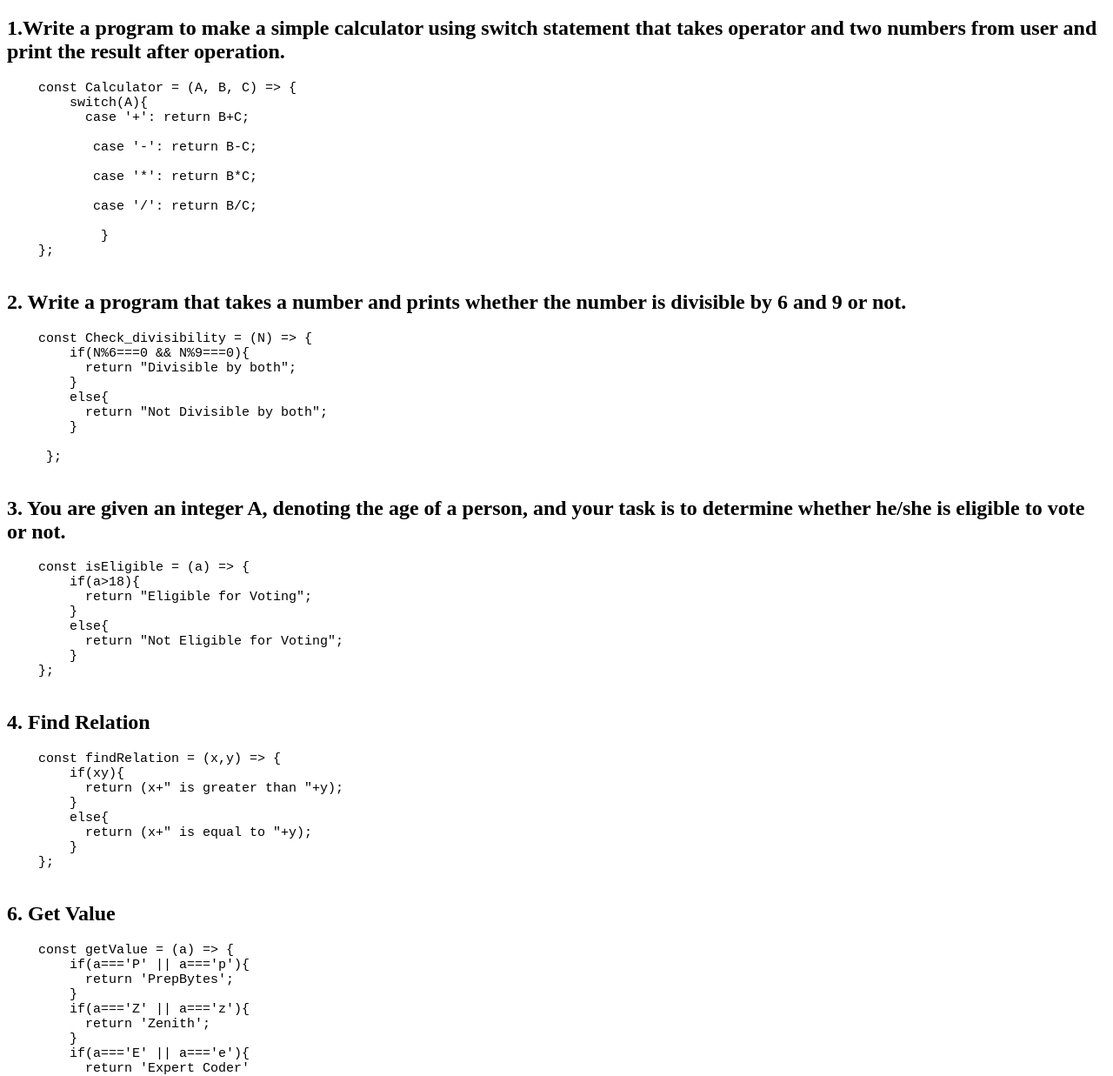
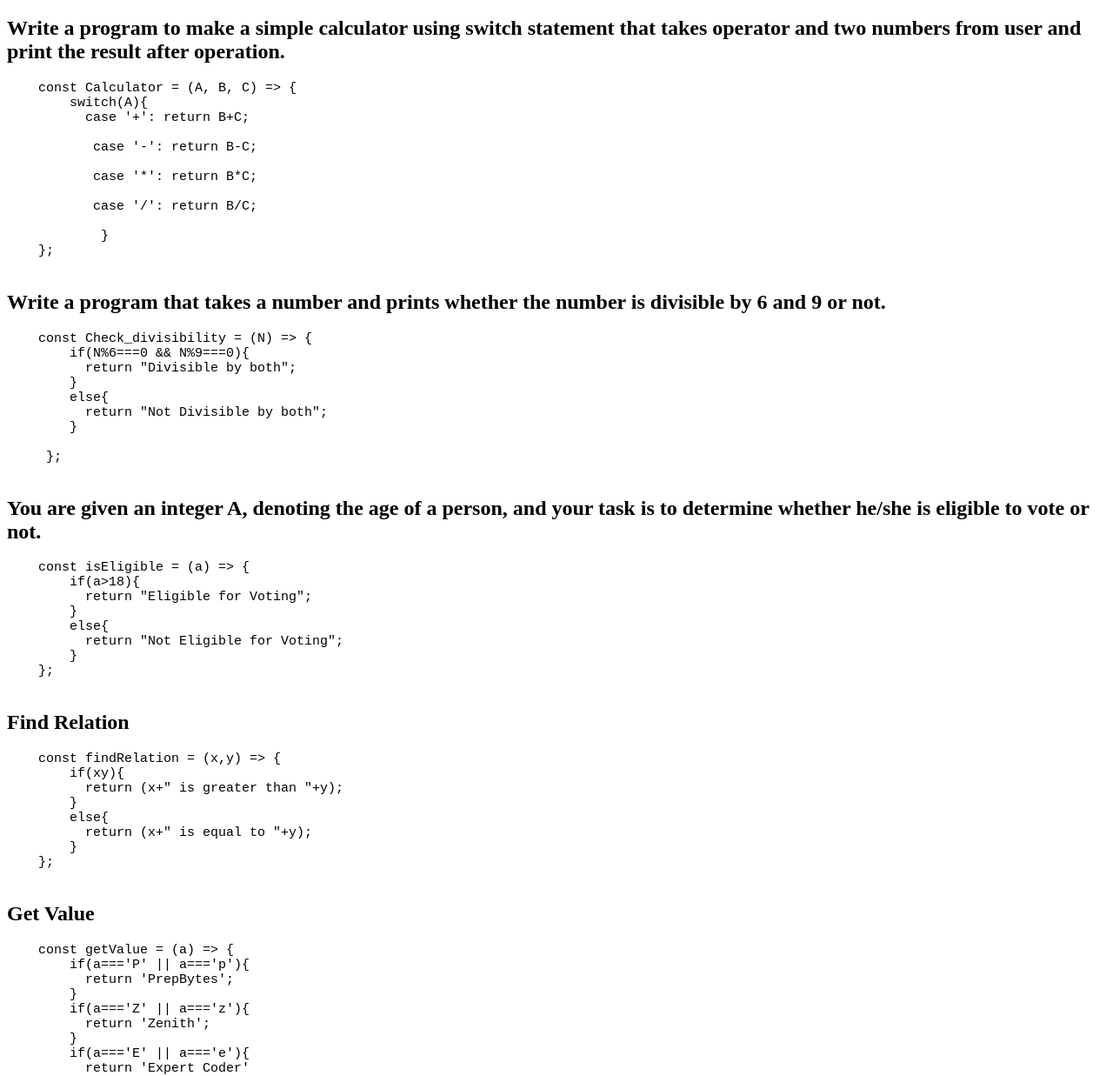
Before and after one commit to Ankita-01Mishra/Decision-Making, a plain HTML site: page index.html in a window 1280 px wide. Shown: the part 61-1298 px from the top of the page at 87% size. Drawn offline with Linux system fonts and the light colour scheme.

Commit message:
committed!!

```diff
--- a/index.html
+++ b/index.html
@@ -8,7 +8,7 @@
 </head>
 <body>
     <h1 style="color: blue;">Decision Making</h1>
-    <h2 style="font-family: sans_serif;">1.Write a program to make a simple calculator using switch statement that takes operator and two numbers from user and print the result after operation.</h2>
+    <h2 style="font-family: sans_serif;">Write a program to make a simple calculator using switch statement that takes operator and two numbers from user and print the result after operation.</h2>
     <pre style="font-size: 15px;">
     const Calculator = (A, B, C) => {
 	switch(A){
@@ -23,7 +23,7 @@
 	    }
     };
  </pre>
- <h2 style="font-family: sans_serif;">2. Write a program that takes a number and prints whether the number is divisible by 6 and 9 or not.</h2>
+ <h2 style="font-family: sans_serif;">Write a program that takes a number and prints whether the number is divisible by 6 and 9 or not.</h2>
  <pre style="font-size: 15px;">
     const Check_divisibility = (N) => {
         if(N%6===0 && N%9===0){
@@ -35,7 +35,7 @@
 
      };
  </pre>
- <h2 style="font-family: sans_serif;">3. You are given an integer A, denoting the age of a person, and your task is to determine whether he/she is eligible to vote or not.</h2>
+ <h2 style="font-family: sans_serif;">You are given an integer A, denoting the age of a person, and your task is to determine whether he/she is eligible to vote or not.</h2>
  <pre style="font-size: 15px;">
     const isEligible = (a) => {
         if(a>18){
@@ -46,7 +46,7 @@
         }
     };
  </pre>
- <h2 style="font-family: sans_serif;">4. Find Relation</h2>
+ <h2 style="font-family: sans_serif;">Find Relation</h2>
  <pre style="font-size: 15px;">
     const findRelation = (x,y) => {
         if(x<y){
@@ -62,7 +62,7 @@
  </pre>
 
  <pre style="font-size: 15px;"></pre>
- <h2 style="font-family: sans_serif;">6. Get Value</h2>
+ <h2 style="font-family: sans_serif;">Get Value</h2>
  <pre style="font-size: 15px;">
     const getValue = (a) => {
         if(a==='P' || a==='p'){
@@ -79,7 +79,7 @@
         }
     };
  </pre>
- <h2 style="font-family: sans_serif;">7.Find the maximum out of three numbers.</h2>
+ <h2 style="font-family: sans_serif;">Find the maximum out of three numbers.</h2>
  <pre style="font-size: 15px;">
     const Max_out_of_three = (A,B,C) => {
         if(A==B && B==C){
@@ -96,7 +96,7 @@
         }
       };
  </pre>
- <h2 style="font-family: sans_serif;">8. Second Smallest</h2>
+ <h2 style="font-family: sans_serif;">Second Smallest</h2>
  <pre style="font-size: 15px;">
     const findSndSmallest = (x,y,z) => {
         if(x>y && x<z || x<y && x>z)
@@ -111,7 +111,7 @@
         }
       };
  </pre>
- <h2 style="font-family: sans_serif;">9. Check whether the triangle is Acute or Obtuse</h2>
+ <h2 style="font-family: sans_serif;">Check whether the triangle is Acute or Obtuse</h2>
  <pre style="font-size: 15px;">
     const Triangle_Check = (A,B,C) => {
         if(A<90 && B<90 && C<90){
```
